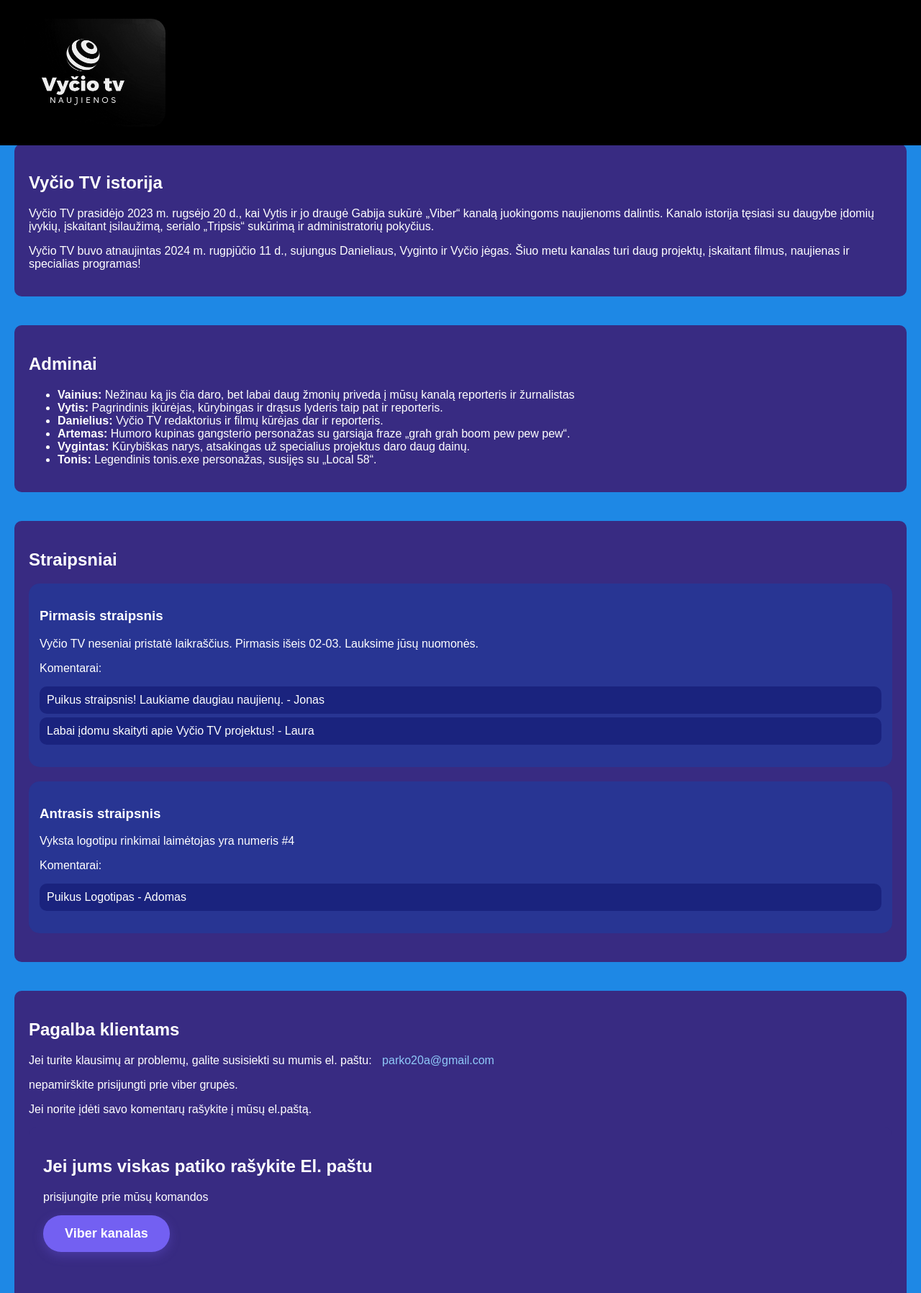
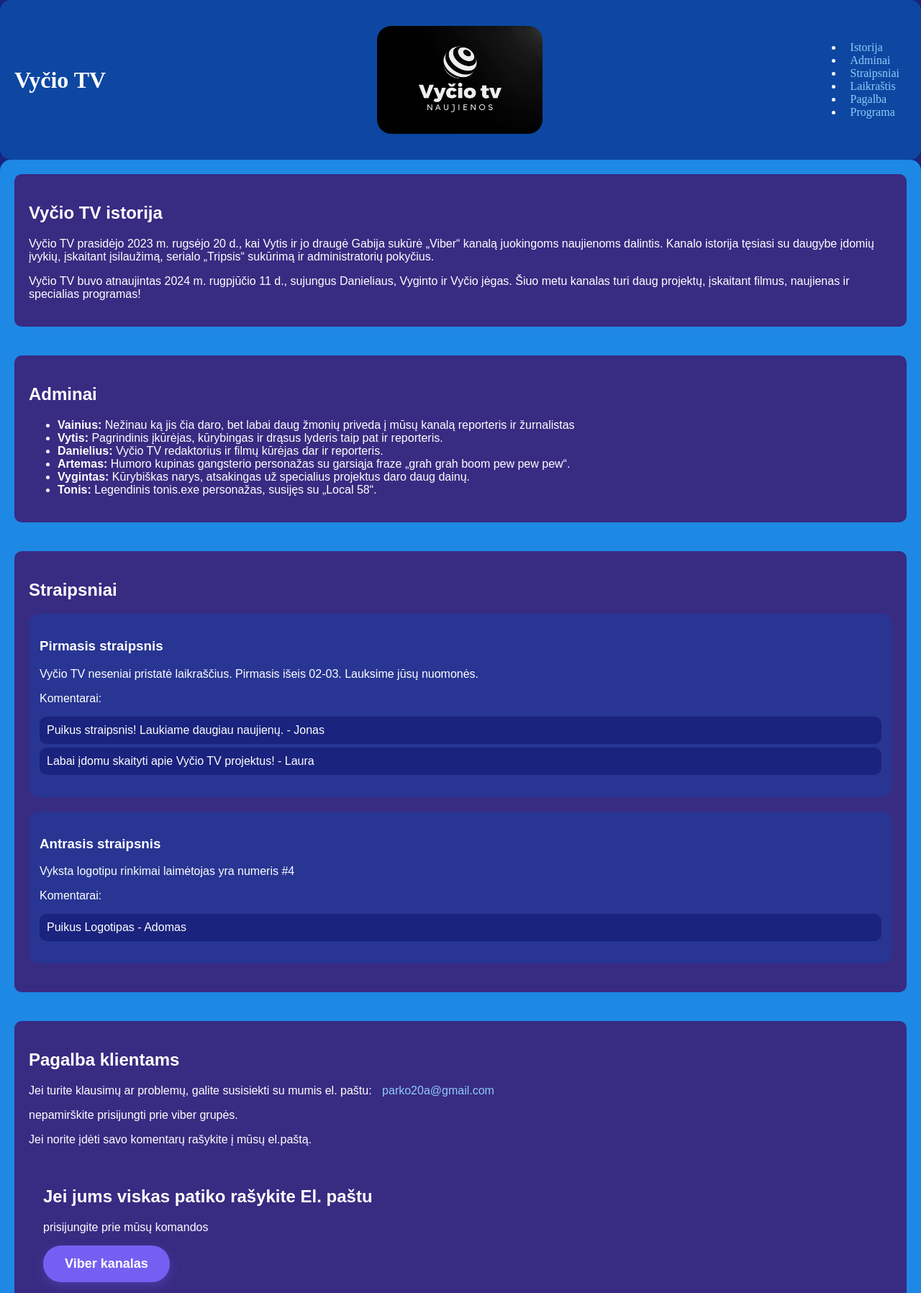
Before and after one commit to Danykas30/Danykas3, a PHP site: page / in a window 1280 px wide; the page is wider, and only the part inside the window is pictured. Shown: the top 1797 px of that part at 72% size. Run offline with PHP 8.4, Linux system fonts and the light colour scheme.

Commit message:
Update styless.css

```diff
--- a/styless.css
+++ b/styless.css
@@ -120,56 +120,3 @@ zoom: 90%;
 }
 -moz-transform: scale(0.9);
 }
-html {
-    scroll-behavior: smooth; /* Enables smooth scrolling */
-}
-
-body {
-    font-family: Arial, sans-serif;
-    margin: 0;
-    padding: 0;
-}
-
-nav {
-    position: fixed;
-    top: 0;
-    left: 0;
-    width: 100%;
-    background: black;
-    padding: 10px 0;
-    text-align: center;
-}
-
-nav ul {
-    list-style: none;
-    padding: 0;
-}
-
-nav ul li {
-    display: inline;
-    margin: 0 15px;
-}
-
-nav ul li a {
-    color: white;
-    text-decoration: none;
-    font-size: 18px;
-}
-/* Initially hide elements */
-section > * {
-    transform: translateY(0px);
-    opacity: 1;
-    transition: transform 0.6s ease-in-out, opacity 0.6s ease-in-out;
-}
-
-/* Add class to make elements fly up */
-.fly-up {
-    transform: translateY(-100px);
-    opacity: 0;
-}
-
-/* Add class to bring them back when scrolling up */
-.fly-back {
-    transform: translateY(0px);
-    opacity: 1;
-}
```
